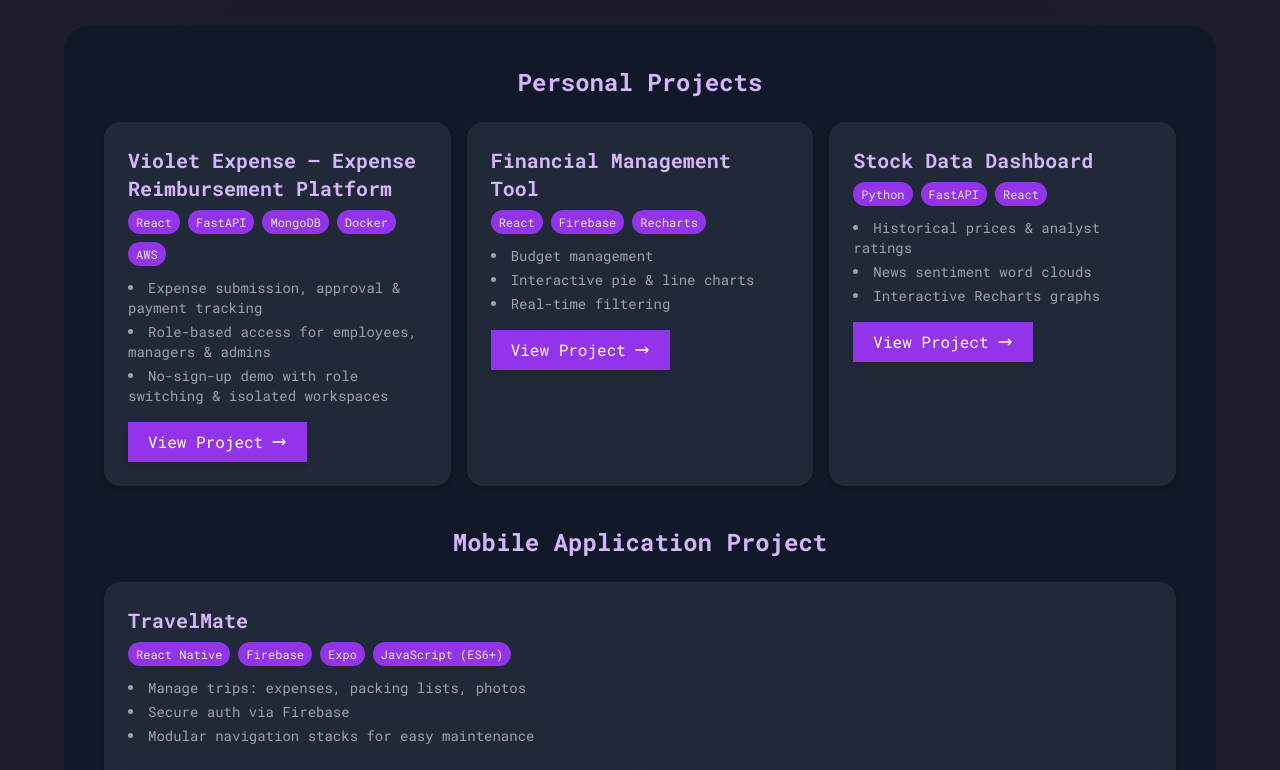
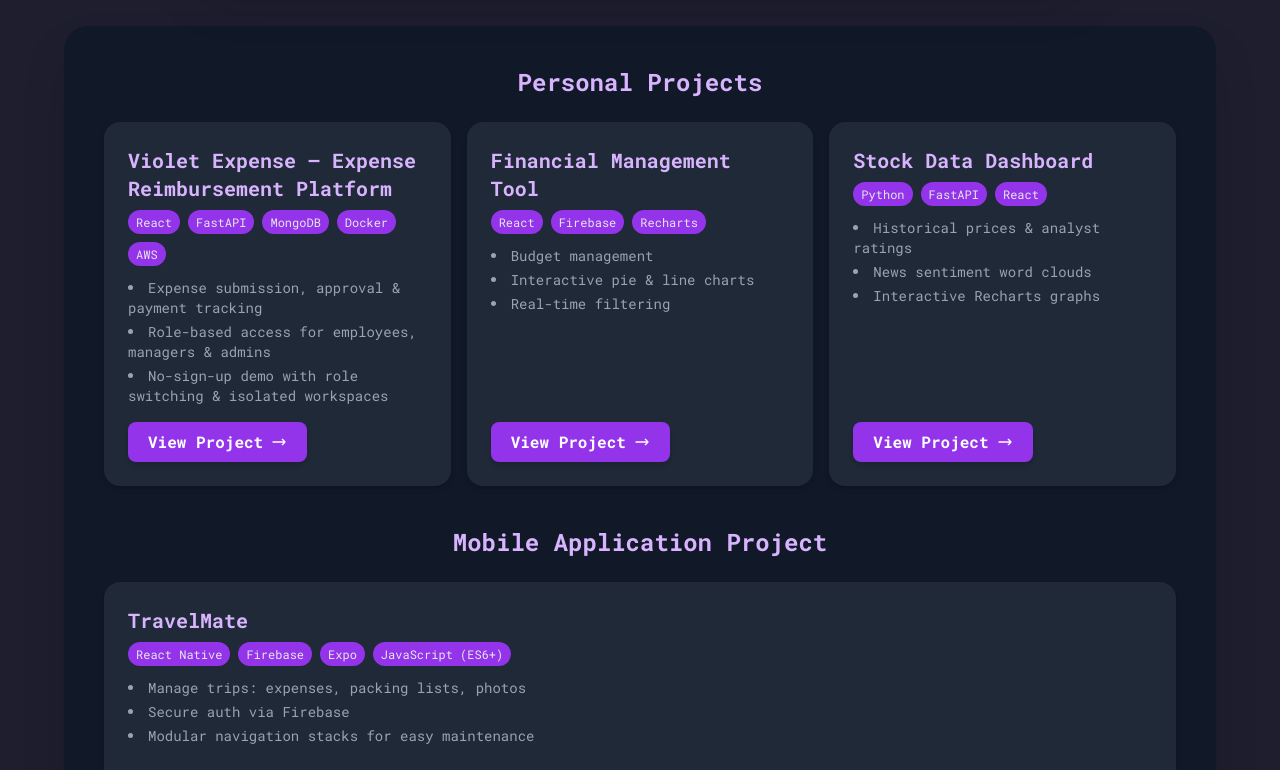
Before and after one commit to shihuayin/shihuayin.github.io, a React (Create React App) app: page / in a window 1280 px wide. Shown: the part 1220-1990 px from the top of the page. Built offline with nearby package versions, Linux system fonts and the light colour scheme.

Commit message:
Align project links at bottom of cards

```diff
--- a/src/components/Projects.js
+++ b/src/components/Projects.js
@@ -103,7 +103,7 @@ const Projects = () => {
 };
 
 const ProjectCard = ({ project }) => (
-  <div className="bg-gray-800 p-6 rounded-2xl shadow-md hover:shadow-lg transform hover:-translate-y-2 transition duration-300">
+  <div className="flex h-full flex-col bg-gray-800 p-6 rounded-2xl shadow-md hover:shadow-lg transform hover:-translate-y-2 transition duration-300">
     <h4 className="text-xl font-semibold text-purple-300 mb-2">
       <a
         href={project.link}
@@ -178,7 +178,7 @@ const ProjectCard = ({ project }) => (
         href={project.link}
         target="_blank"
         rel="noopener noreferrer"
-        className="inline-flex items-center justify-center px-5 py-2 bg-purple-600 text-white font-semiboldrounded-lg shadow-md hover:bg-purple-700 transition"
+        className="mt-auto self-start inline-flex items-center justify-center px-5 py-2 bg-purple-600 text-white font-semibold rounded-lg shadow-md hover:bg-purple-700 transition"
       >
         <span>View Project</span>
         <svg
```
